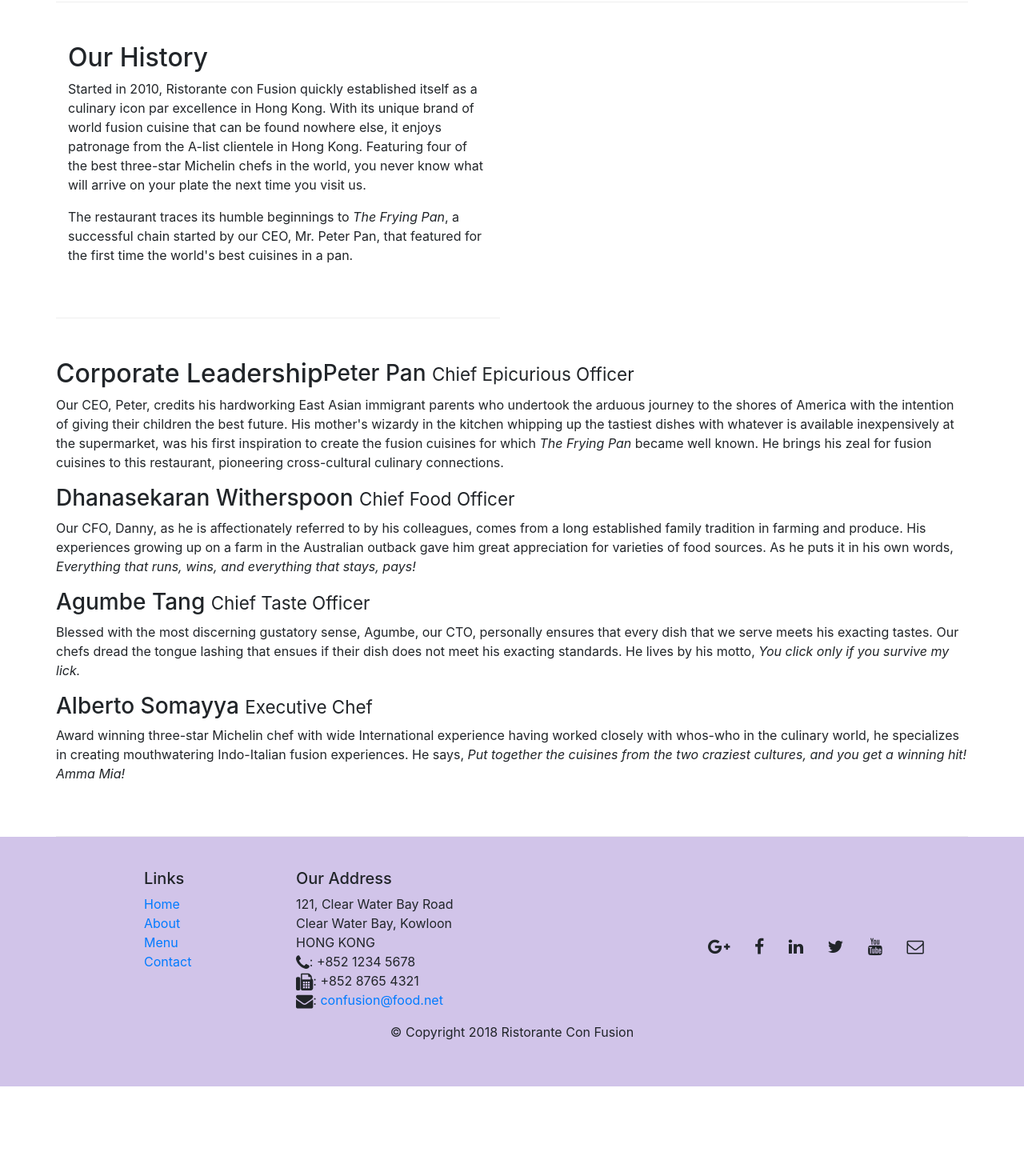
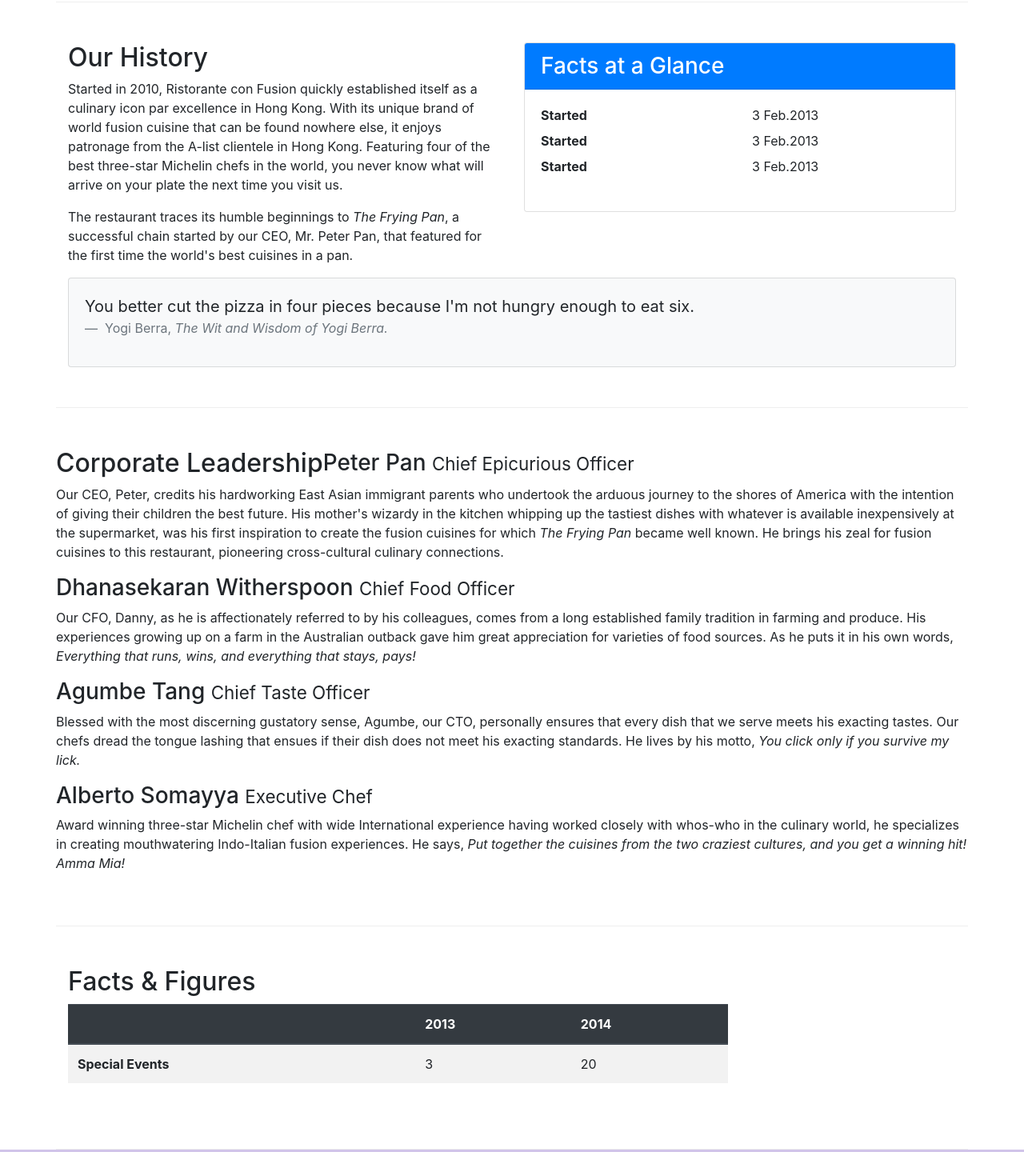
Before and after one commit to XinyiM/Bootstrap4Project, a website: page aboutus.html in a window 1280 px wide. Shown: the part 538-1978 px from the top of the page at 80% size. Before the commit the page ends 1896 px from the top, so only its background shows below. Drawn offline with nearby package versions, Linux system fonts and the light colour scheme.

Commit message:
card and table quote

```diff
--- a/aboutus.html
+++ b/aboutus.html
@@ -61,15 +61,46 @@
         </div>
 
         <div class="container">
-            <div class="row row-content align-items-center col-12 col-sm-6">
+        <div class="row row-content">
+            <div class="col-sm-6">
                 <h2>Our History</h2>
                 <p>Started in 2010, Ristorante con Fusion quickly established itself as a culinary icon par excellence in Hong Kong. With its unique brand of world fusion cuisine that can be found nowhere else, it enjoys patronage from the A-list clientele in Hong Kong.  Featuring four of the best three-star Michelin chefs in the world, you never know what will arrive on your plate the next time you visit us.</p>
                 <p>The restaurant traces its humble beginnings to <em>The Frying Pan</em>, a successful chain started by our CEO, Mr. Peter Pan, that featured for the first time the world's best cuisines in a pan.</p>
             </div>
-            <div class="col-12 col-sm">
+            <div class="col-sm">
+                <div class="card">
+                    <h3 class="card-header bg-primary text-white">Facts at a Glance </h3>
+                    <div class="card-body">
+                        <!-- description list-->
+                        <dl class="row">
+                            <dt class="col-6"> Started</dt>
+                            <dd class="col-6"> 3 Feb.2013</dd>
+                            <dt class="col-6"> Started</dt>
+                            <dd class="col-6"> 3 Feb.2013</dd>
+                            <dt class="col-6"> Started</dt>
+                            <dd class="col-6"> 3 Feb.2013</dd>
+                        </dl>
+                    </div>
+                </div>
+            </div>
+
+            <div class="col-12">
+                <!-- no card header only card body-->
+                <div class="card card-body bg-light">
+                    <blockquote class="blockquote">
+                        <!-- button margin = 0-->
+                        <p class="mb-0">You better cut the pizza in four pieces
+                            because I'm not hungry enough to eat six.
+                        </p>
+                        <footer class="blockquote-footer">
+                            Yogi Berra,
+                            <cite title="Source Title">The Wit and Wisdom of Yogi Berra.</cite>
+                        </footer>
+                    </blockquote>
+                </div>
             </div>
         </div>
-
+        </div>
 
         <div class="container">
             <div class="row row-content align-items-center">
@@ -85,6 +116,34 @@
             </div>
        </div>
 
+       <div class="container">
+            <div class="row row-content">
+                <div class="col-12 col-sm-9">
+                    <h2> Facts &amp; Figures</h2>
+                    <div class="table table-responsive">
+                        <table class="table table-striped">
+                            <thead class="thead-dark">
+                                <tr>
+                                    <th> &nbsp;</th>
+                                    <th>2013</th>
+                                    <th>2014</th>
+                                </tr>
+                            </thead>
+                            <tbody>
+                                <tr>
+                                    <th>Special Events</th>
+                                    <td>3</td>
+                                    <td>20</td>
+                                </tr>
+                            </tbody>
+                        </table>
+                    </div>
+                </div>
+                <div class="col-12 col-sm-3">
+
+                </div>
+            </div>
+    </div>
     </div>
 
 
```
